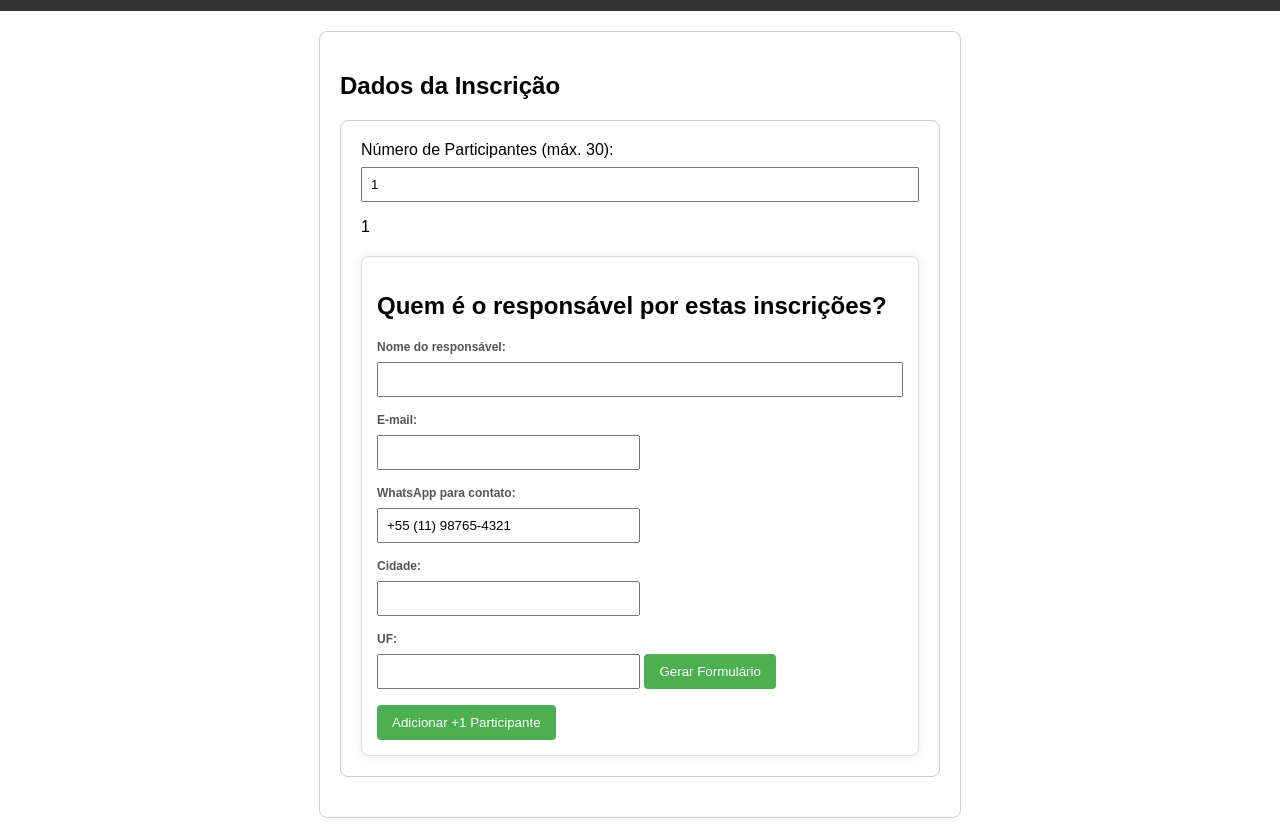
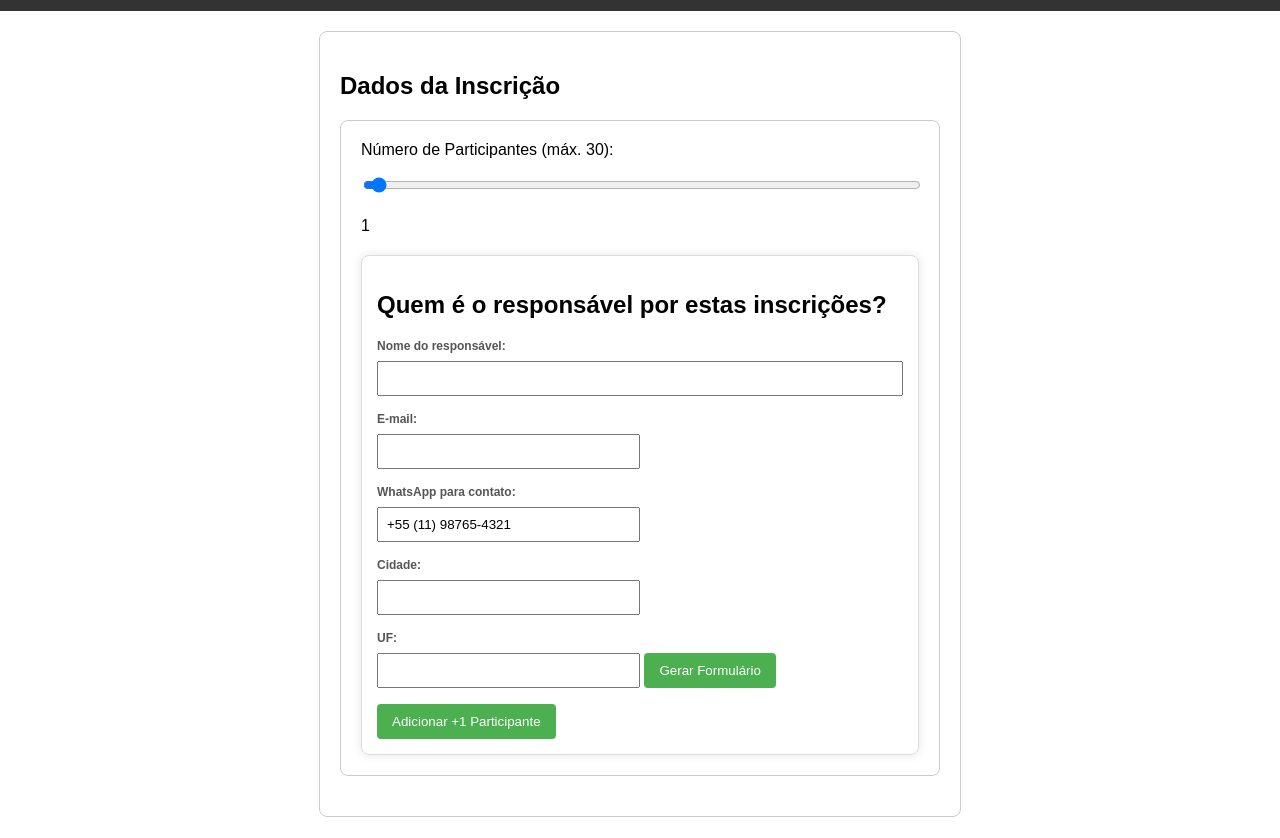
Before and after one commit to rubemandrade/Formulario, a plain HTML site: page index.html in a window 1280 px wide. Shown: the part 89-927 px from the top of the page. Drawn offline with nearby package versions, Linux system fonts and the light colour scheme.

Commit message:
Update index.html
Correção de bugs Funcionalidade ADD+1

```diff
--- a/index.html
+++ b/index.html
@@ -17,8 +17,9 @@
     <div id="participantInfo">
         <h2>Dados da Inscrição</h2>
         <form id="registrationForm">
+            <!-- Barra de range para escolher o número de participantes -->
             <label for="numberOfParticipants">Número de Participantes (máx. 30):</label>
-            <input type="number" id="numberOfParticipants" name="numberOfParticipants" min="1" max="30" value="1" required>
+            <input type="range" id="numberOfParticipants" name="numberOfParticipants" min="1" max="30" value="1" required>
             <output for="numberOfParticipants" id="participantsOutput">1</output>
 
             <div id="additionalInfo">
```
